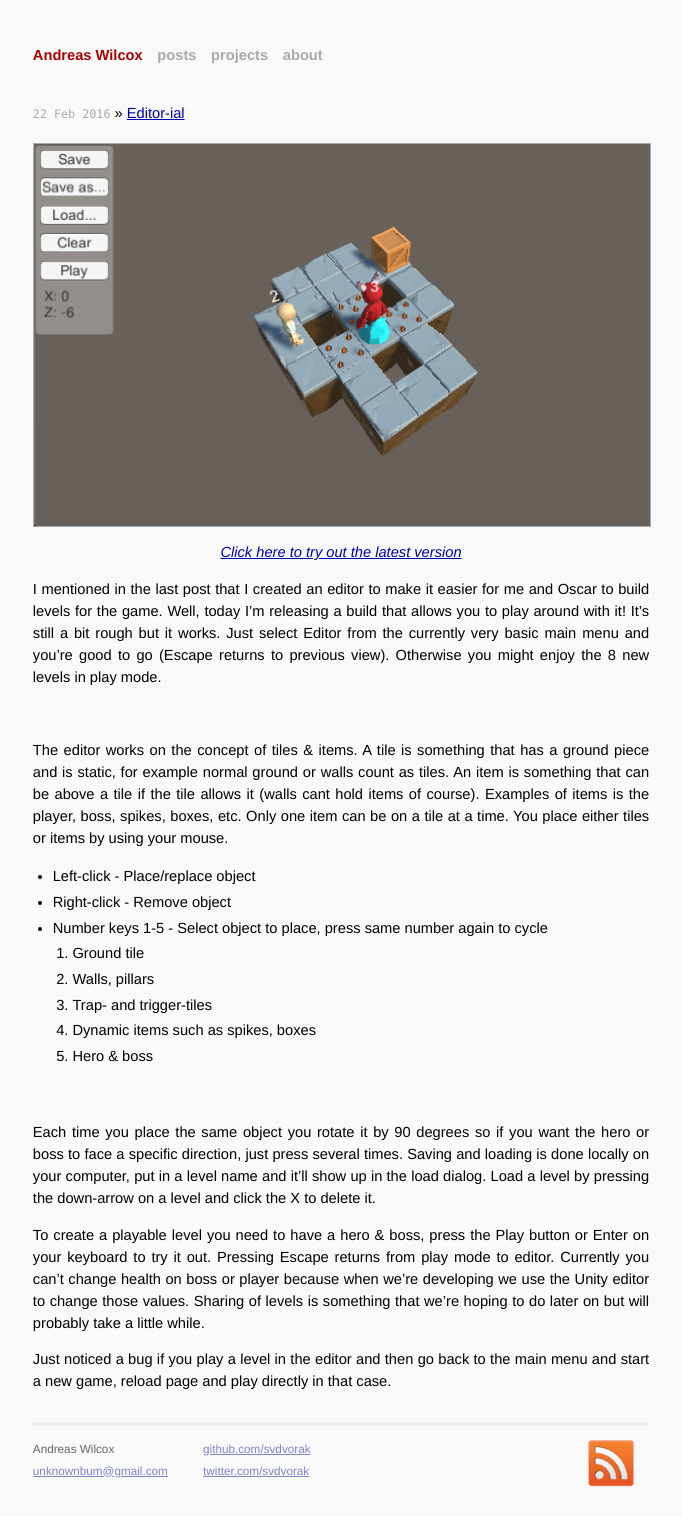
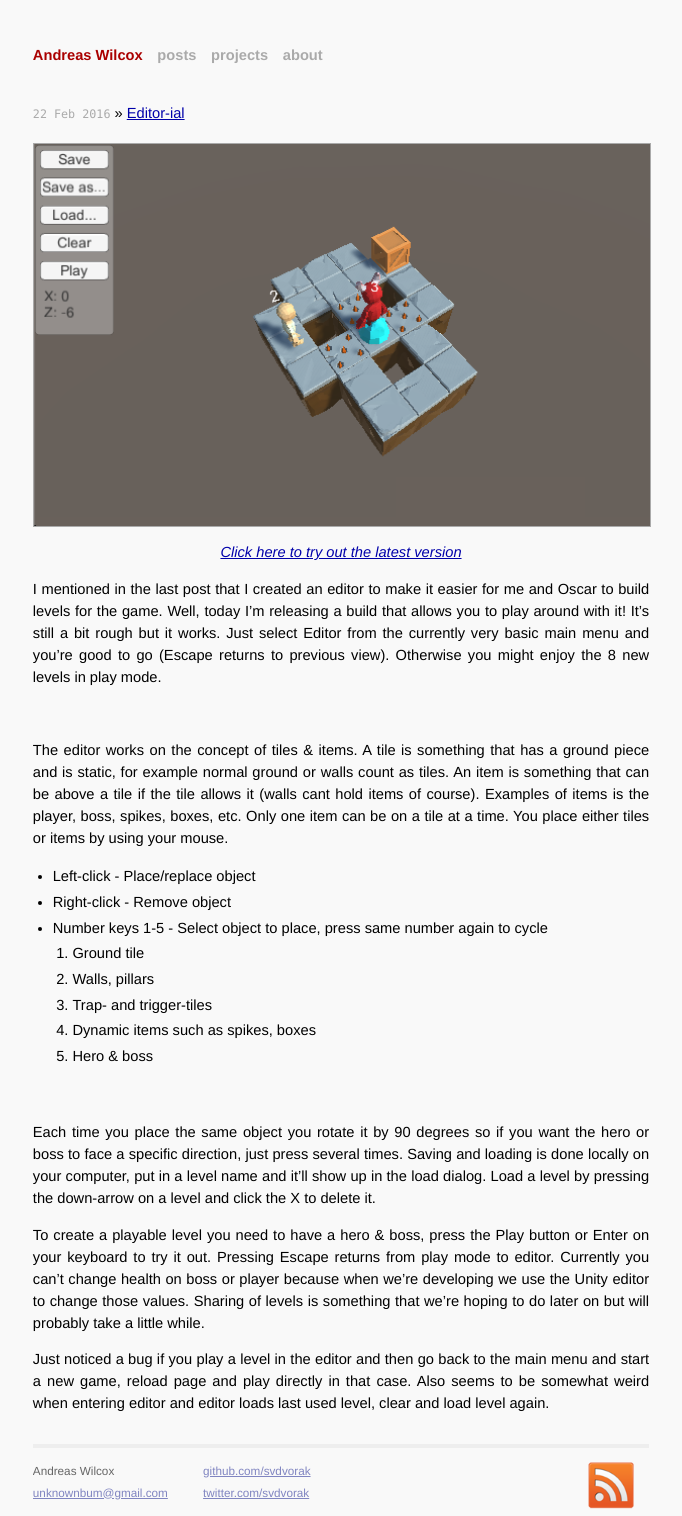
Before and after one commit to SvDvorak/svdvorak.github.io, a Jekyll site: the page built from _posts/2016-02-22-Editor-ial.md, in a window 1280 px wide. Shown: the whole page, without its empty margins (299-981 px from the left). Built offline with Jekyll 4.4.1, drawn with Linux system fonts in a browser that asks for light colours; before the commit the page ends 1494 px from its top, so only the background shows below that.

Commit message:
Added notice about editor load level incorrectly adding extra tile

```diff
--- a/_posts/2016-02-22-Editor-ial.md
+++ b/_posts/2016-02-22-Editor-ial.md
@@ -29,4 +29,4 @@ Each time you place the same object you rotate it by 90 degrees so if you want t
 
 To create a playable level you need to have a hero & boss, press the Play button or Enter on your keyboard to try it out. Pressing Escape returns from play mode to editor. Currently you can't change health on boss or player because when we're developing we use the Unity editor to change those values. Sharing of levels is something that we're hoping to do later on but will probably take a little while.
 
-Just noticed a bug if you play a level in the editor and then go back to the main menu and start a new game, reload page and play directly in that case.
+Just noticed a bug if you play a level in the editor and then go back to the main menu and start a new game, reload page and play directly in that case. Also seems to be somewhat weird when entering editor and editor loads last used level, clear and load level again.
```
